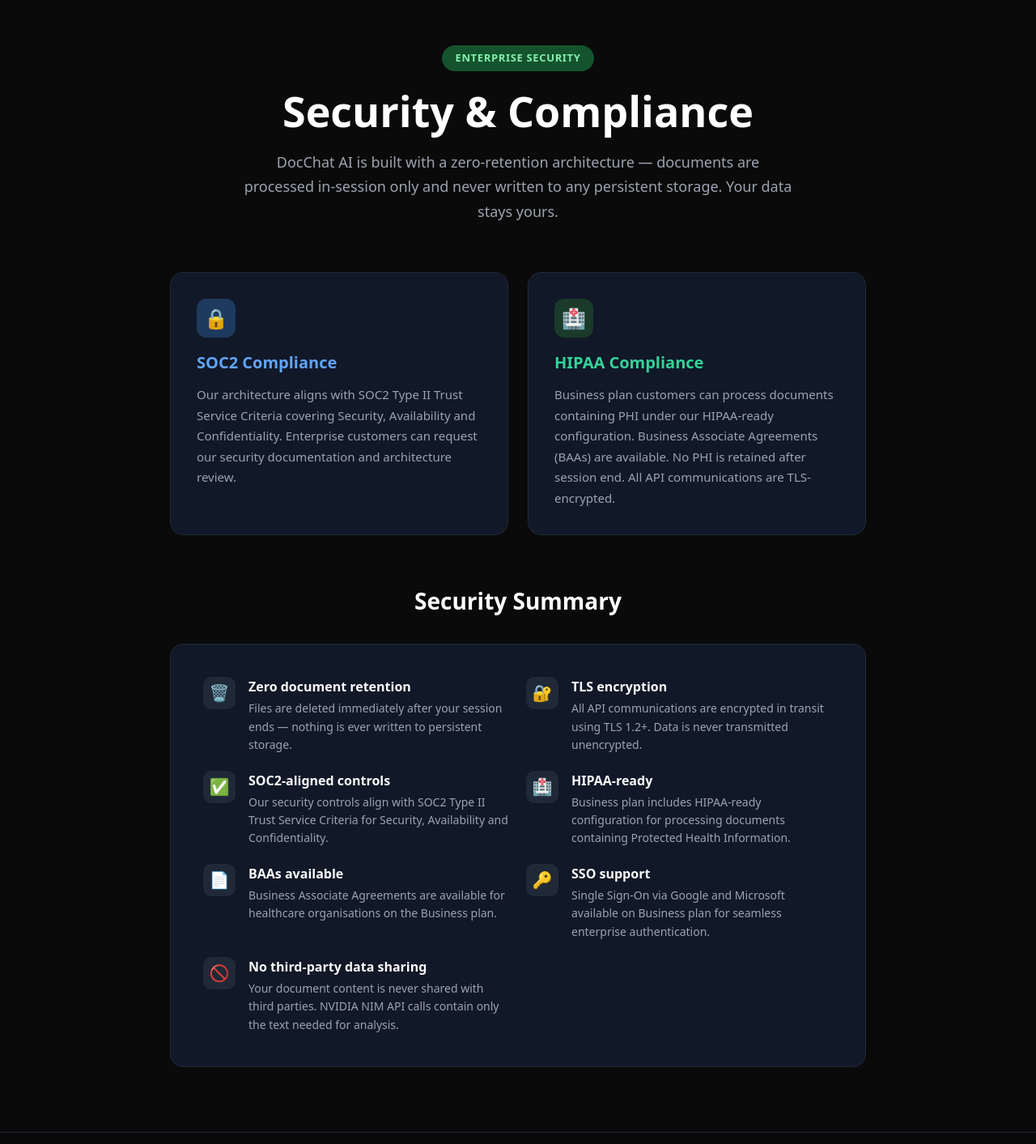
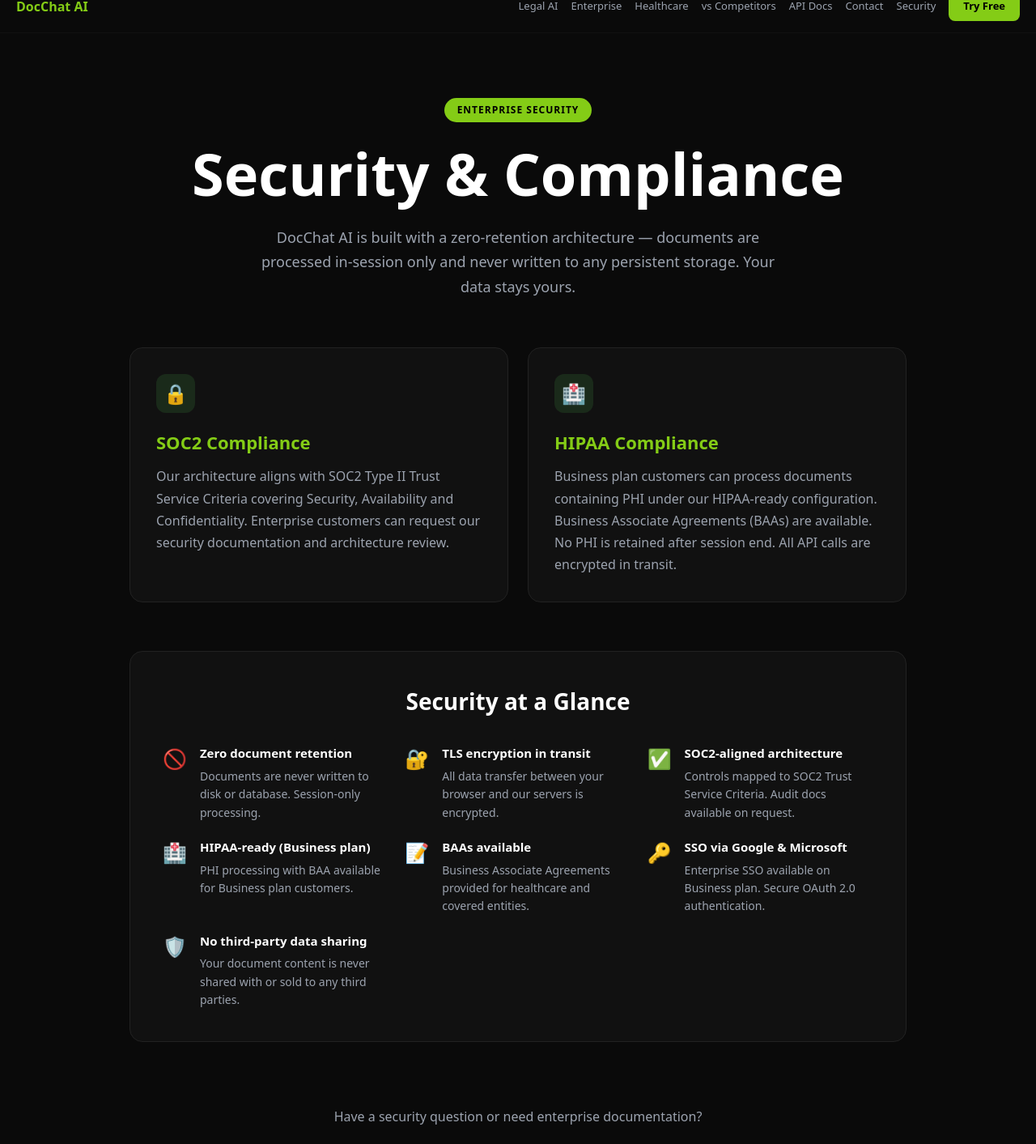
Before and after one commit to justin280/docchat-saas, a Next.js app: page /security in a window 1280 px wide. Shown: the part 24-1437 px from the top of the page at 81% size. Built offline with nearby package versions, Linux system fonts and the light colour scheme.

Commit message:
Fix: security page nav, logo, and colour scheme matching rest of site

```diff
--- a/app/(pages)/security/page.js
+++ b/app/(pages)/security/page.js
@@ -1,60 +1,87 @@
+import Link from 'next/link';
+
 export const metadata = {
   title: 'Security & Compliance | DocChat AI — SOC2, HIPAA, Zero Retention',
   description: 'DocChat AI security architecture — SOC2-aligned, HIPAA-ready, zero document retention. Your documents are processed in-session only and never stored.',
-  keywords: 'DocChat AI security, HIPAA compliant AI, SOC2 document AI, zero retention AI, secure document chat',
+  keywords: 'DocChat AI security, SOC2 compliance, HIPAA compliance, zero retention, document security, data privacy',
 };
+
+const NAV_PAGES = [
+  { slug: '/legal-ai', label: 'Legal AI' },
+  { slug: '/enterprise', label: 'Enterprise' },
+  { slug: '/healthcare', label: 'Healthcare' },
+  { slug: '/compare', label: 'vs Competitors' },
+  { slug: '/api-docs', label: 'API Docs' },
+  { slug: '/contact', label: 'Contact' },
+  { slug: '/security', label: 'Security' },
+];
 
 export default function SecurityPage() {
   return (
-    <main style={{minHeight:'100vh',backgroundColor:'#0a0a0a',color:'#fff',fontFamily:'system-ui,sans-serif'}}>
+    <div style={{backgroundColor:'#0a0a0a',minHeight:'100vh',color:'#fff',fontFamily:'system-ui,sans-serif'}}>
+      {/* Nav */}
+      <nav style={{display:'flex',alignItems:'center',gap:'16px',padding:'14px 20px',borderBottom:'1px solid #111',backgroundColor:'#0a0a0a',position:'sticky',top:0,zIndex:100,flexWrap:'wrap'}}>
+        <Link href="/" style={{fontWeight:'700',color:'#84cc16',marginRight:'auto',fontSize:'16px',textDecoration:'none'}}>DocChat AI</Link>
+        {NAV_PAGES.map(p=>(
+          <Link key={p.slug} href={p.slug} style={{color:'#9ca3af',fontSize:'13px',textDecoration:'none'}}>{p.label}</Link>
+        ))}
+        <Link href="/" style={{backgroundColor:'#84cc16',color:'#000',border:'none',borderRadius:'8px',padding:'8px 18px',fontSize:'13px',fontWeight:'700',textDecoration:'none'}}>Try Free</Link>
+      </nav>
+
       {/* Hero */}
-      <section style={{padding:'80px 20px 60px',maxWidth:'900px',margin:'0 auto',textAlign:'center'}}>
-        <div style={{display:'inline-block',backgroundColor:'#14532d',color:'#86efac',padding:'6px 16px',borderRadius:'999px',fontSize:'13px',fontWeight:'600',marginBottom:'20px',letterSpacing:'0.05em'}}>ENTERPRISE SECURITY</div>
-        <h1 style={{fontSize:'clamp(32px,5vw,52px)',fontWeight:'800',lineHeight:'1.1',marginBottom:'20px'}}>
-          Security {'&'} Compliance
-        </h1>
-        <p style={{fontSize:'18px',color:'#9ca3af',lineHeight:'1.7',maxWidth:'680px',margin:'0 auto'}}>
+      <section style={{textAlign:'center',padding:'80px 20px 60px',maxWidth:'900px',margin:'0 auto'}}>
+        <span style={{backgroundColor:'#84cc16',color:'#000',padding:'6px 16px',borderRadius:'20px',fontSize:'12px',fontWeight:'700',letterSpacing:'1px',textTransform:'uppercase',display:'inline-block',marginBottom:'24px'}}>Enterprise Security</span>
+        <h1 style={{fontSize:'clamp(36px,6vw,72px)',fontWeight:'900',margin:'0 0 24px',lineHeight:1.1}}>Security &amp; Compliance</h1>
+        <p style={{fontSize:'18px',color:'#9ca3af',maxWidth:'640px',margin:'0 auto',lineHeight:1.7}}>
           DocChat AI is built with a zero-retention architecture — documents are processed in-session only and never written to any persistent storage. Your data stays yours.
         </p>
       </section>
 
-      {/* Compliance badges */}
-      <section style={{padding:'0 20px 60px',maxWidth:'900px',margin:'0 auto'}}>
-        <div style={{display:'grid',gridTemplateColumns:'repeat(auto-fit,minmax(260px,1fr))',gap:'24px'}}>
-          {/* SOC2 */}
-          <div style={{backgroundColor:'#111827',border:'1px solid #1f2937',borderRadius:'16px',padding:'32px'}}>
-            <div style={{width:'48px',height:'48px',backgroundColor:'#1e3a5f',borderRadius:'12px',display:'flex',alignItems:'center',justifyContent:'center',marginBottom:'16px',fontSize:'24px'}}>🔒</div>
-            <h2 style={{fontSize:'20px',fontWeight:'700',marginBottom:'12px',color:'#60a5fa'}}>SOC2 Compliance</h2>
-            <p style={{color:'#9ca3af',lineHeight:'1.7',fontSize:'15px'}}>Our architecture aligns with SOC2 Type II Trust Service Criteria covering Security, Availability and Confidentiality. Enterprise customers can request our security documentation and architecture review.</p>
+      {/* Cards */}
+      <section style={{maxWidth:'1000px',margin:'0 auto',padding:'0 20px 60px',display:'grid',gridTemplateColumns:'repeat(auto-fit,minmax(280px,1fr))',gap:'24px'}}>
+
+        {/* SOC2 */}
+        <div style={{backgroundColor:'#111',border:'1px solid #222',borderRadius:'16px',padding:'32px'}}>
+          <div style={{width:'48px',height:'48px',backgroundColor:'#1a2a1a',borderRadius:'12px',display:'flex',alignItems:'center',justifyContent:'center',marginBottom:'20px',fontSize:'24px'}}>
+            🔒
           </div>
-          {/* HIPAA */}
-          <div style={{backgroundColor:'#111827',border:'1px solid #1f2937',borderRadius:'16px',padding:'32px'}}>
-            <div style={{width:'48px',height:'48px',backgroundColor:'#1a3a2a',borderRadius:'12px',display:'flex',alignItems:'center',justifyContent:'center',marginBottom:'16px',fontSize:'24px'}}>🏥</div>
-            <h2 style={{fontSize:'20px',fontWeight:'700',marginBottom:'12px',color:'#34d399'}}>HIPAA Compliance</h2>
-            <p style={{color:'#9ca3af',lineHeight:'1.7',fontSize:'15px'}}>Business plan customers can process documents containing PHI under our HIPAA-ready configuration. Business Associate Agreements (BAAs) are available. No PHI is retained after session end. All API communications are TLS-encrypted.</p>
+          <h2 style={{color:'#84cc16',fontSize:'22px',fontWeight:'700',marginBottom:'12px'}}>SOC2 Compliance</h2>
+          <p style={{color:'#9ca3af',lineHeight:1.7,margin:0}}>
+            Our architecture aligns with SOC2 Type II Trust Service Criteria covering Security, Availability and Confidentiality. Enterprise customers can request our security documentation and architecture review.
+          </p>
+        </div>
+
+        {/* HIPAA */}
+        <div style={{backgroundColor:'#111',border:'1px solid #222',borderRadius:'16px',padding:'32px'}}>
+          <div style={{width:'48px',height:'48px',backgroundColor:'#1a2a1a',borderRadius:'12px',display:'flex',alignItems:'center',justifyContent:'center',marginBottom:'20px',fontSize:'24px'}}>
+            🏥
           </div>
+          <h2 style={{color:'#84cc16',fontSize:'22px',fontWeight:'700',marginBottom:'12px'}}>HIPAA Compliance</h2>
+          <p style={{color:'#9ca3af',lineHeight:1.7,margin:0}}>
+            Business plan customers can process documents containing PHI under our HIPAA-ready configuration. Business Associate Agreements (BAAs) are available. No PHI is retained after session end. All API calls are encrypted in transit.
+          </p>
         </div>
       </section>
 
-      {/* Security summary */}
-      <section style={{padding:'0 20px 80px',maxWidth:'900px',margin:'0 auto'}}>
-        <h2 style={{fontSize:'28px',fontWeight:'700',marginBottom:'32px',textAlign:'center'}}>Security Summary</h2>
-        <div style={{backgroundColor:'#111827',border:'1px solid #1f2937',borderRadius:'16px',padding:'40px'}}>
-          <div style={{display:'grid',gridTemplateColumns:'repeat(auto-fit,minmax(280px,1fr))',gap:'20px'}}>
+      {/* Security Summary */}
+      <section style={{maxWidth:'1000px',margin:'0 auto',padding:'0 20px 80px'}}>
+        <div style={{backgroundColor:'#111',border:'1px solid #222',borderRadius:'16px',padding:'40px'}}>
+          <h2 style={{fontSize:'28px',fontWeight:'800',marginBottom:'32px',textAlign:'center'}}>Security at a Glance</h2>
+          <div style={{display:'grid',gridTemplateColumns:'repeat(auto-fit,minmax(260px,1fr))',gap:'20px'}}>
             {[
-              {icon:'🗑️', title:'Zero document retention', desc:'Files are deleted immediately after your session ends — nothing is ever written to persistent storage.'},
-              {icon:'🔐', title:'TLS encryption', desc:'All API communications are encrypted in transit using TLS 1.2+. Data is never transmitted unencrypted.'},
-              {icon:'✅', title:'SOC2-aligned controls', desc:'Our security controls align with SOC2 Type II Trust Service Criteria for Security, Availability and Confidentiality.'},
-              {icon:'🏥', title:'HIPAA-ready', desc:'Business plan includes HIPAA-ready configuration for processing documents containing Protected Health Information.'},
-              {icon:'📄', title:'BAAs available', desc:'Business Associate Agreements are available for healthcare organisations on the Business plan.'},
-              {icon:'🔑', title:'SSO support', desc:'Single Sign-On via Google and Microsoft available on Business plan for seamless enterprise authentication.'},
-              {icon:'🚫', title:'No third-party data sharing', desc:'Your document content is never shared with third parties. NVIDIA NIM API calls contain only the text needed for analysis.'},
-            ].map((item,i) => (
+              {icon:'🚫', title:'Zero document retention', desc:'Documents are never written to disk or database. Session-only processing.'},
+              {icon:'🔐', title:'TLS encryption in transit', desc:'All data transfer between your browser and our servers is encrypted.'},
+              {icon:'✅', title:'SOC2-aligned architecture', desc:'Controls mapped to SOC2 Trust Service Criteria. Audit docs available on request.'},
+              {icon:'🏥', title:'HIPAA-ready (Business plan)', desc:'PHI processing with BAA available for Business plan customers.'},
+              {icon:'📝', title:'BAAs available', desc:'Business Associate Agreements provided for healthcare and covered entities.'},
+              {icon:'🔑', title:'SSO via Google & Microsoft', desc:'Enterprise SSO available on Business plan. Secure OAuth 2.0 authentication.'},
+              {icon:'🛡️', title:'No third-party data sharing', desc:'Your document content is never shared with or sold to any third parties.'},
+            ].map((item, i) => (
               <div key={i} style={{display:'flex',gap:'16px',alignItems:'flex-start'}}>
-                <div style={{width:'40px',height:'40px',backgroundColor:'#1f2937',borderRadius:'10px',display:'flex',alignItems:'center',justifyContent:'center',flexShrink:0,fontSize:'20px'}}>{item.icon}</div>
+                <span style={{fontSize:'24px',flexShrink:0}}>{item.icon}</span>
                 <div>
-                  <div style={{fontWeight:'600',marginBottom:'4px',color:'#f9fafb'}}>{item.title}</div>
-                  <div style={{color:'#9ca3af',fontSize:'14px',lineHeight:'1.6'}}>{item.desc}</div>
+                  <div style={{fontWeight:'700',marginBottom:'6px',fontSize:'15px'}}>{item.title}</div>
+                  <div style={{color:'#9ca3af',fontSize:'14px',lineHeight:1.6}}>{item.desc}</div>
                 </div>
               </div>
             ))}
@@ -63,11 +90,15 @@ export default function SecurityPage() {
       </section>
 
       {/* CTA */}
-      <section style={{padding:'60px 20px 80px',textAlign:'center',borderTop:'1px solid #1f2937'}}>
-        <h2 style={{fontSize:'28px',fontWeight:'700',marginBottom:'12px'}}>Need enterprise security documentation?</h2>
-        <p style={{color:'#9ca3af',marginBottom:'28px',fontSize:'16px'}}>Contact our team for architecture reviews, BAAs and custom security assessments.</p>
-        <a href="mailto:support.docchatai@proton.me?subject=Enterprise%20Security%20Documentation" style={{display:'inline-block',backgroundColor:'#84cc16',color:'#000',padding:'14px 32px',borderRadius:'8px',fontWeight:'700',fontSize:'16px',textDecoration:'none'}}>Contact Security Team</a>
+      <section style={{textAlign:'center',padding:'0 20px 100px'}}>
+        <p style={{color:'#9ca3af',marginBottom:'24px',fontSize:'16px'}}>Have a security question or need enterprise documentation?</p>
+        <Link href="/contact" style={{backgroundColor:'#84cc16',color:'#000',padding:'14px 36px',borderRadius:'8px',fontWeight:'700',fontSize:'16px',textDecoration:'none',display:'inline-block'}}>Contact Security Team</Link>
       </section>
-    </main>
+
+      {/* Footer */}
+      <footer style={{borderTop:'1px solid #111',padding:'24px 20px',textAlign:'center',color:'#6b7280',fontSize:'13px'}}>
+        <p style={{margin:0}}>© {new Date().getFullYear()} DocChat AI — <Link href="/contact" style={{color:'#9ca3af',textDecoration:'none'}}>Contact</Link> · <Link href="/" style={{color:'#9ca3af',textDecoration:'none'}}>Home</Link></p>
+      </footer>
+    </div>
   );
 }
```
